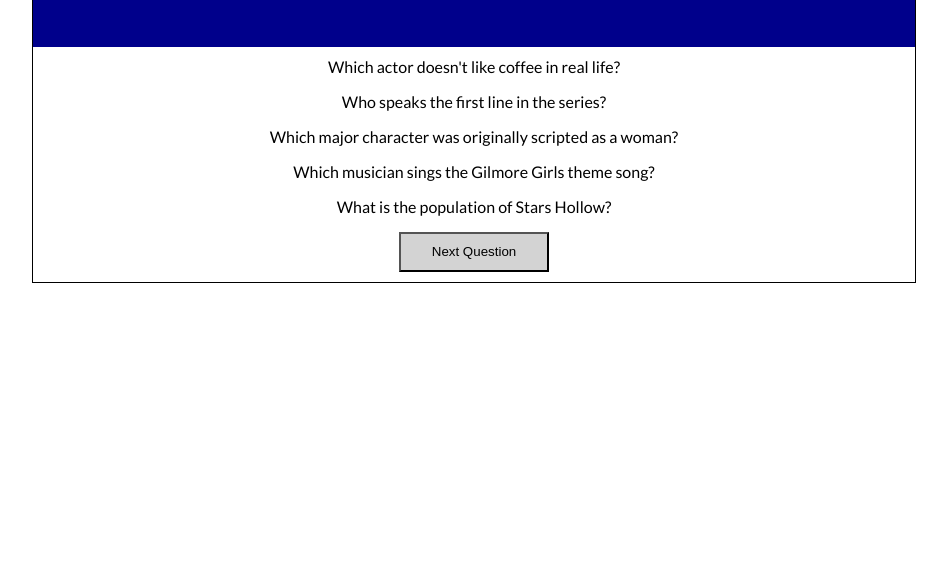
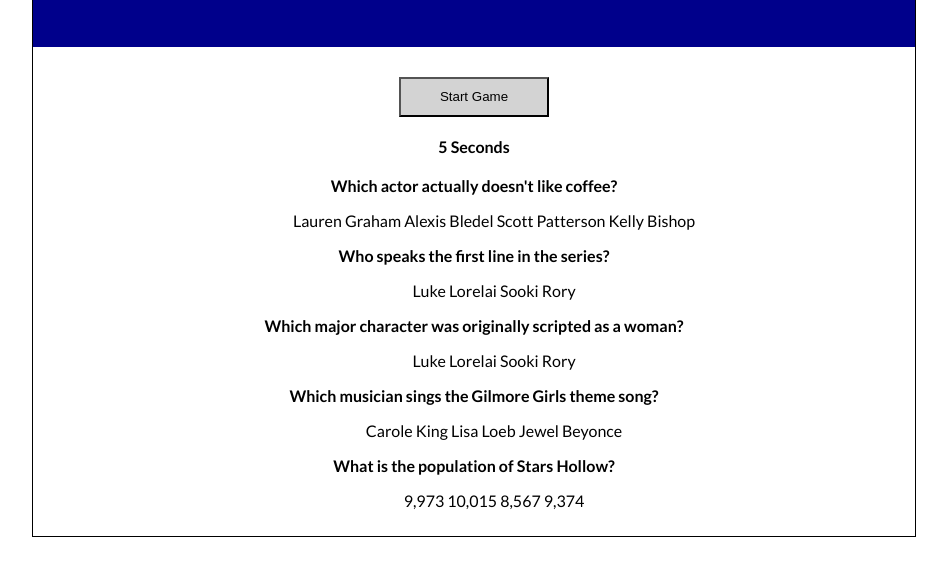
Before and after one commit to chaucees/TriviaGame, a plain HTML site: page index.html in a window 1280 px wide. Shown: the part 91-666 px from the top of the page, without its empty margins (166-1113 px from the left). Drawn offline with nearby package versions, Linux system fonts and the light colour scheme.

Commit message:
sunday 2

```diff
--- a/assets/css/style.css
+++ b/assets/css/style.css
@@ -63,7 +63,7 @@ h2 {
     padding: 2px;
 } */
 
-.nextButton {
+.startButton {
     width: 150px;
     height: 40px;
     text-align: center;
@@ -71,7 +71,20 @@ h2 {
     /*clear: both;*/
     color: black;
     position: relative;
-    margin: auto;
+    margin: 20px;
     padding: 5px;
     size: 14pt;
 }
+
+#timer {
+    width: auto;
+    height: auto;
+    size: 24pt;
+    font-weight: 700;
+    margin-bottom:20px;
+
+}
+
+#question-style {
+    font-weight: 700;
+}
--- a/assets/javascript/app.js
+++ b/assets/javascript/app.js
@@ -1,7 +1,22 @@
-// Game loads with Start Button
-// Timer countdown starts
-// User clicks Start and five questions load with for answer options
+// TIMER
+var startTimer = new Date;
+
+setInterval(function() {
+    $('#timer').text((new Date - startTimer) / 1000 + " Seconds");
+}, 1000);
+
+// somehow need to tell the timer to wait to load until the start button is clicked.
 // Once the timer runs out screen display turns to "All done! Correct answers: Incorrect Answers: Unaswered:"
+
+
+// START BUTTON
+$('.startButton').on('click', function () {
+    $('.startButton').remove().on('click', startTimer());
+    displayQuestion();
+});
+
+// User clicks Start and five questions load with for answer options...questions shoudld be hid before that.
+
 
 // DEFINE VARAIBLES
 
@@ -10,21 +25,27 @@ var correct = 0;
 var inccorect = 0;
 var unasnwered = 0;
 
-
-var q1 = "Which actor doesn't like coffee in real life?";
-var q2 = "Who speaks the first line in the series?";
+var q1 = "Which actor actually doesn't like coffee?";
+var q2 = "Who speaks the first line in the series?"
 var q3 = "Which major character was originally scripted as a woman?";
 var q4 = "Which musician sings the Gilmore Girls theme song?";
 var q5 = "What is the population of Stars Hollow?";
 
-var a1 = ["Lauren Graham", "Alexis Bledel", "182 million", "205 million"];
-var a2 = ["Luke", "Lorelai", "Sooki", "Rory"];
-var a3 = ["Luke", "Lorelai", "Sooki", "Rory"];
-var a4 = ["Carole King", "Lisa Loeb", "Jewel", "Beyonce"];
-var a5 = ["9,973", "10,015", "8,567", "9,374"];
+var a1 = ["Lauren Graham ", "Alexis Bledel ", "Scott Patterson ", "Kelly Bishop "];
+var a2 = ["Luke ", "Lorelai ", "Sooki ", "Rory "];
+var a3 = ["Luke ", "Lorelai ", "Sooki ", "Rory "];
+var a4 = ["Carole King ", "Lisa Loeb ", "Jewel ", "Beyonce "];
+var a5 = ["9,973 ", "10,015 ", "8,567 ", "9,374 "];
+
 
 
 // DEFINE FUNCTIONS
+
+// Function to compare user choice against the correct answers
+// If user choice is correct then icrease var correct by one
+// If user choice is incorrect then icrease var incorrect by one
+// if user selects no choice for a question increase var unanswered by one
+// Submit function
 
 
 
@@ -36,10 +57,8 @@ $('.question3').append(q3);
 $('.question4').append(q4);
 $('.question5').append(q5);
 
-$(document).find(".quizContainer > .choiceList");
-
-$('.choiseList1').append(a1);
-$('.choiseList2').append(a2);
-$('.choiseList3').append(a3);
-$('.choiseList4').append(a4);
-$('.choiseList5').append(a5);
+$('.choiceList1').append(a1);
+$('.choiceList2').append(a2);
+$('.choiceList3').append(a3);
+$('.choiceList4').append(a4);
+$('.choiceList5').append(a5);
--- a/index.html
+++ b/index.html
@@ -15,24 +15,26 @@
             <section class="header"><h1>Gilmore Girls Trivia Game</h1></section>
 
             <section class="main">
-                <div class="question1"></div>
+                <button type="button" class="startButton">Start Game</button>
+
+                <div id="timer">TIMER</div>
+                <div class="question1" id="question-style"></div>
                 <ul class="choiceList1"></ul>
 
-                <div class="question2"></div>
+                <div class="question2" id="question-style"></div>
                 <ul class="choiceList2"></ul>
 
-                <div class="question3"></div>
+                <div class="question3" id="question-style"></div>
                 <ul class="choiceList3"></ul>
 
-                <div class="question4"></div>
+                <div class="question4" id="question-style"></div>
                 <ul class="choiceList4"></ul>
 
-                <div class="question5"></div>
+                <div class="question5" id="question-style"></div>
                 <ul class="choiceList5"></ul>
 
                 <!-- <div class="quizMessage"></div> -->
                 <!-- <div class="result"></div> -->
-                <button type="button" class="nextButton">Next Question</button>
 
 
                 <!-- <button type='button' class='start'>Start Game</button>                 -->
```
